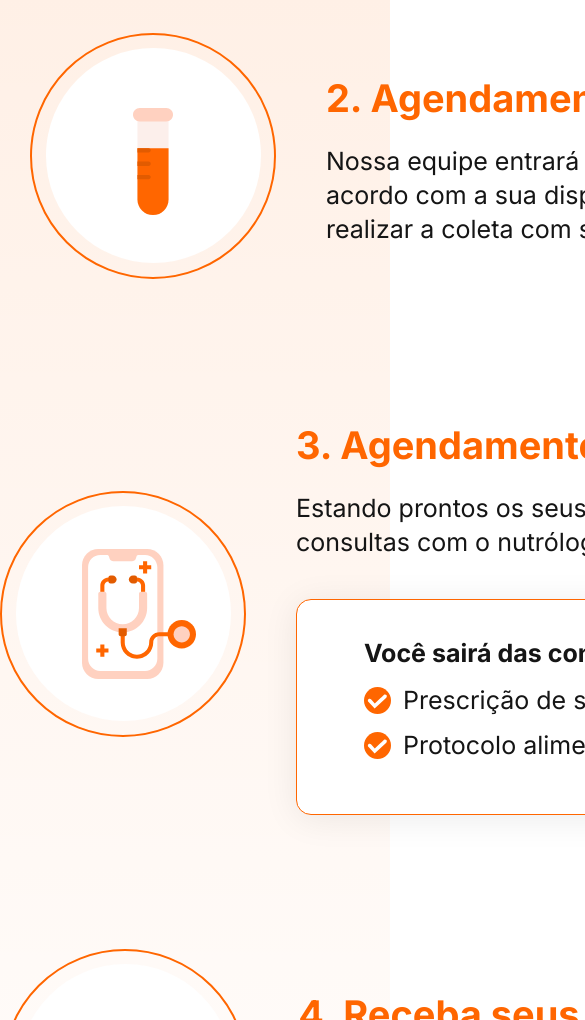
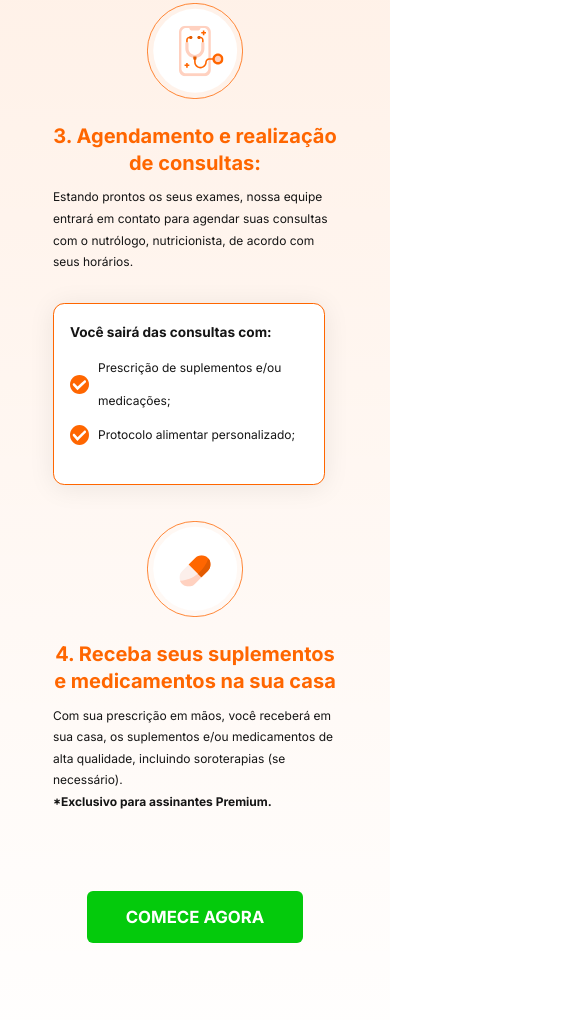
Before and after one commit to KaioAraujoDev/emagrecy, a plain HTML site: page index.html in a window 390 px wide. Shown: the part 4936-5956 px from the top of the page, 585 px wide, since content can reach past the window. Drawn offline with Linux system fonts and the light colour scheme.

Commit message:
Style: how it works

```diff
--- a/-resources/scss/how-it-works.scss
+++ b/-resources/scss/how-it-works.scss
@@ -1,50 +1,98 @@
 #how-it-works{
-    padding: 13.06rem 0 14.4rem 0;
+    padding: 9.79rem 0 11.33rem 0;
     background: linear-gradient(180deg, rgba(255, 102, 0, 0.15) 0%, rgba(255, 255, 255, 0.00) 100%);
 
+    @media(max-width:767px){
+        padding: 4.79rem 0px 11.33rem;
+    }
     h2{
         color: #000;
         text-align: center;
         font-family: Inter;
-        font-size: 3.125rem;
+        font-size: 2.34131rem;
         font-style: normal;
         font-weight: 600;
-        line-height: 3.625rem; /* 116% */
-        margin-bottom: 5.13rem;
+        line-height: 2.71594rem; /* 116% */
+        margin-bottom: 4.12rem;
+
+        @media(max-width:767px){
+            font-size: 1.34rem;
+            width: 20rem;
+            margin: 0px auto 3rem;
+            line-height: 1.74rem;
+        }
     }
     ul.list-questions{
         display: grid;
-        gap:8.37rem;
+        gap:6.24rem;
+        margin-bottom: 4.92rem;
+
+        @media(max-width:767px){
+            gap: 2.24rem;
+        }
         li{
             display: flex;
             justify-content: center;
             align-items: center;
-            gap: 3.12rem;
-
+            gap: 2.34rem;
+            @media(max-width:767px){
+                flex-direction: column;
+                gap: 1.35rem;
+            }
             .div-img{
                 img{
-                    width: 15.375rem;
+                    width: 11rem;
+                    position: relative;
+                    top: -11%;
+
+                    @media(max-width:767px){
+                        width: 6rem;
+                        position: initial;
+                    }
                 }
             }
             .description{
+                width: 47.76275rem;
+
+                @media(max-width:767px){
+                    width: 17.76275rem;
+                }
                 h3{
                     color: #F60;
                     font-family: Inter;
-                    font-size: 2.375rem;
+                    font-size: 1.77938rem;
                     font-style: normal;
                     font-weight: 700;
-                    line-height: 3.625rem; /* 152.632% */
-                    margin-bottom: 1.06rem;
+                    line-height: 2.71594rem; /* 152.632% */
+                    margin-bottom: 0.8rem;
+                    white-space: nowrap;
+
+                    @media(max-width:767px){
+                        font-size: 1.25rem;
+                        margin-bottom: .65rem;
+                        line-height: 1.65rem;
+                        text-align: center;
+                        white-space: initial;
+                    }
                 }
                 p{
-                    width: 63.75rem;
+                    width: 47.76275rem;
                     color: #151515;
                     font-family: Inter;
-                    font-size: 1.5625rem;
+                    font-size: 1.17063rem;
                     font-style: normal;
                     font-weight: 400;
-                    line-height: 2.125rem; /* 136% */
+                    line-height: 1.59206rem; /* 136% */
 
+                    @media(max-width:767px){
+                        width: 17.76275rem;
+                        font-size: 0.75rem;
+                        line-height: 1.35rem;
+
+                    }
+                    strong{
+                        font-weight:700 ;
+                    }
                 }
             }
         }
@@ -52,36 +100,56 @@
 
             .description{
                 p{
-                    margin-bottom: 2.5rem;
+                    margin-bottom: 1.87rem;
                 }
                 .details{
-                    border-radius: 0.9375rem;
-                    border: 1px solid #F60;
+                    border-radius: 0.70238rem;
+                    border: 0.749px solid #F60;
                     background: #FFF;
-                    box-shadow: 0px 4px 35px 0px rgba(0, 0, 0, 0.08);
-                    padding: 2.25rem 0 2.87rem 4.19rem;
-                    width: 63.1875rem;
+                    box-shadow: 0px 2.997px 26.223px 0px rgba(0, 0, 0, 0.08);
+                    width: 47.34131rem;
+                    flex-shrink: 0;
+                    padding: 1.69rem 0 2.15rem 3.14rem;
 
+                    @media(max-width:767px){
+                        width: 17rem;
+                        box-sizing: border-box;
+                        padding: 1rem 0 2rem 1rem;
+                    }
                     h4{
                         color: #151515;
                         font-family: Inter;
-                        font-size: 1.5625rem;
+                        font-size: 1.17063rem;
                         font-style: normal;
                         font-weight: 700;
-                        line-height: 2.125rem; /* 136% */
-                        margin-bottom: 0.5rem;
+                        line-height: 1.59206rem; /* 136% */
+                        margin-bottom: 0.35rem;
+
+                        @media(max-width:767px){
+                            font-size: 0.85rem;
+                        }
                     }
                     ul{
                         li{
-                            gap: 0.75rem;
+                            gap: 0.56rem;
+                            @media(max-width:767px){
+                                flex-direction: row;
+                            }
+                            img{
+                                width: 1.2rem;
+                            }
                             p{
                                 color: #151515;
                                 font-family: Inter;
-                                font-size: 1.5625rem;
+                                font-size: 1.17063rem;
                                 font-style: normal;
                                 font-weight: 400;
-                                line-height: 2.8125rem; /* 180% */
+                                line-height: 2.10719rem; /* 180% */
                                 margin-bottom: initial;
+
+                                @media(max-width:767px){
+                                    font-size: 0.75rem;
+                                }
                             }
 
                         }
@@ -91,4 +159,33 @@
             }
         }
     }
+    a.button{
+        width: 19.49269rem;
+        height: 4.63581rem;
+        display: flex;
+        justify-content: center;
+        align-items: center;
+        border-radius: 0.37463rem;
+        background: linear-gradient(180deg, #04CA0C 99.99%, #F60 100%);
+        color: #FFF;
+        text-align: center;
+        font-family: Inter;
+        font-size: 1.68575rem;
+        font-style: normal;
+        font-weight: 700;
+        line-height: 2.57544rem; /* 152.778% */
+        text-decoration: none;
+        transition: all 200ms ease-in-out;
+        margin: 0 auto;
+        @media(max-width:767px){
+            font-size: 1.05rem;
+            line-height: 1.75rem;
+            width: 13.5rem;
+            height: 3.25rem;
+        }
+
+    }
+    a:hover{
+        opacity: .75;
+    }
 }
--- a/index.html
+++ b/index.html
@@ -160,7 +160,7 @@
 				</div>
 				<div class="description">
 					<h3>4. Receba seus suplementos e medicamentos na sua casa</h3>
-					<p>Com sua prescrição em mãos, você receberá em sua casa, os suplementos e/ou medicamentos de alta qualidade, incluindo soroterapias (se necessário). <strong>*Exclusivo para assinantes Premium.</strong></p>
+					<p>Com sua prescrição em mãos, você receberá em sua casa, os suplementos e/ou medicamentos de alta qualidade, incluindo soroterapias (se necessário). <br><strong>*Exclusivo para assinantes Premium.</strong></p>
 				</div>
 			</li>
 		</ul>
```
Also changed, not shown: build/css/style.css.
